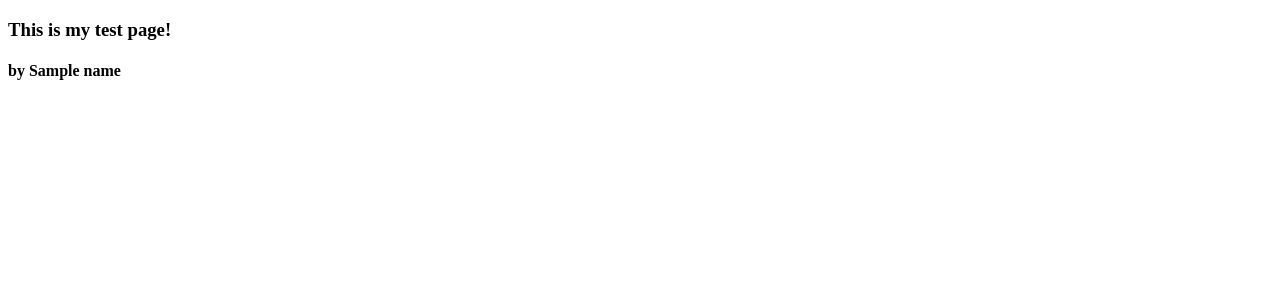
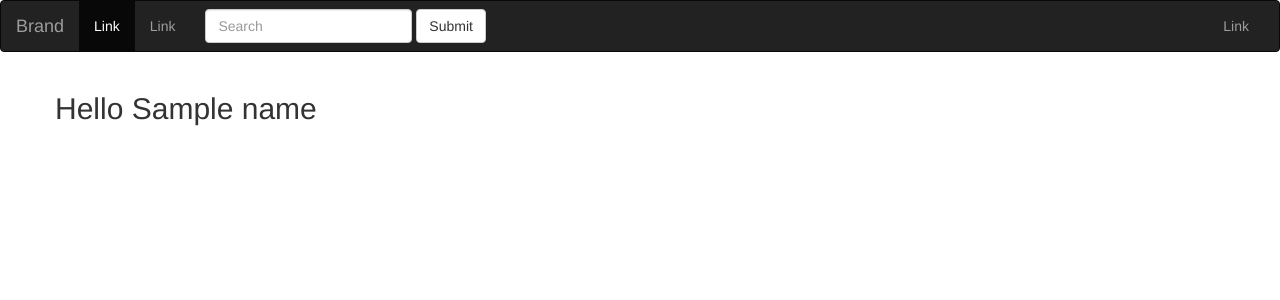
Before and after one commit to Madi-S/Flask-Tutorial, a Python web app: template app/templates/index.html in a window 1280 px wide. Shown: the top 300 px of the page. Run offline with Jinja, Linux system fonts and the light colour scheme; the template is opened without the code that fills it: most values are stand-ins (such as "Sample title", 1, 10 or a date in 2020); some libraries are stand-ins or nearby versions.

Commit message:
navbar in index added

```diff
--- a/app/templates/index.html
+++ b/app/templates/index.html
@@ -3,11 +3,48 @@
 <head>
     <meta charset="UTF-8">
     <title>My Document</title>
+    <link rel="stylesheet" href="https://maxcdn.bootstrapcdn.com/bootstrap/3.3.7/css/bootstrap.min.css" integrity="sha384-BVYiiSIFeK1dGmJRAkycuHAHRg32OmUcww7on3RYdg4Va+PmSTsz/K68vbdEjh4u" crossorigin="anonymous">
 </head>
 <body>
 
-    <h3>This is my test page!</h3>
-    <h4>by {{ name }}</h4>
+    <nav class="navbar navbar-inverse">
+        <div class="container-fluid">
+          <!-- Brand and toggle get grouped for better mobile display -->
+          <div class="navbar-header">
+            <button type="button" class="navbar-toggle collapsed" data-toggle="collapse" data-target="#bs-example-navbar-collapse-1" aria-expanded="false">
+              <span class="sr-only">Toggle navigation</span>
+              <span class="icon-bar"></span>
+              <span class="icon-bar"></span>
+              <span class="icon-bar"></span>
+            </button>
+            <a class="navbar-brand" href="#">Brand</a>
+          </div>
+
+          <!-- Collect the nav links, forms, and other content for toggling -->
+          <div class="collapse navbar-collapse" id="bs-example-navbar-collapse-1">
+            <ul class="nav navbar-nav">
+              <li class="active"><a href="#">Link <span class="sr-only">(current)</span></a></li>
+              <li><a href="#">Link</a></li>
+            </ul>
+
+            <form class="navbar-form navbar-left">
+              <div class="form-group">
+                <input type="text" class="form-control" placeholder="Search">
+              </div>
+              <button type="submit" class="btn btn-default">Submit</button>
+            </form>
+
+            <ul class="nav navbar-nav navbar-right">
+              <li><a href="#">Link</a></li>
+            </ul>
+          </div><!-- /.navbar-collapse -->
+        </div><!-- /.container-fluid -->
+      </nav>
+    <div class="container">
+    <div class="row">
+        <h2>Hello {{ name }}</h2>
+    </div>
+    </div>
 
 </body>
 </html>
```
